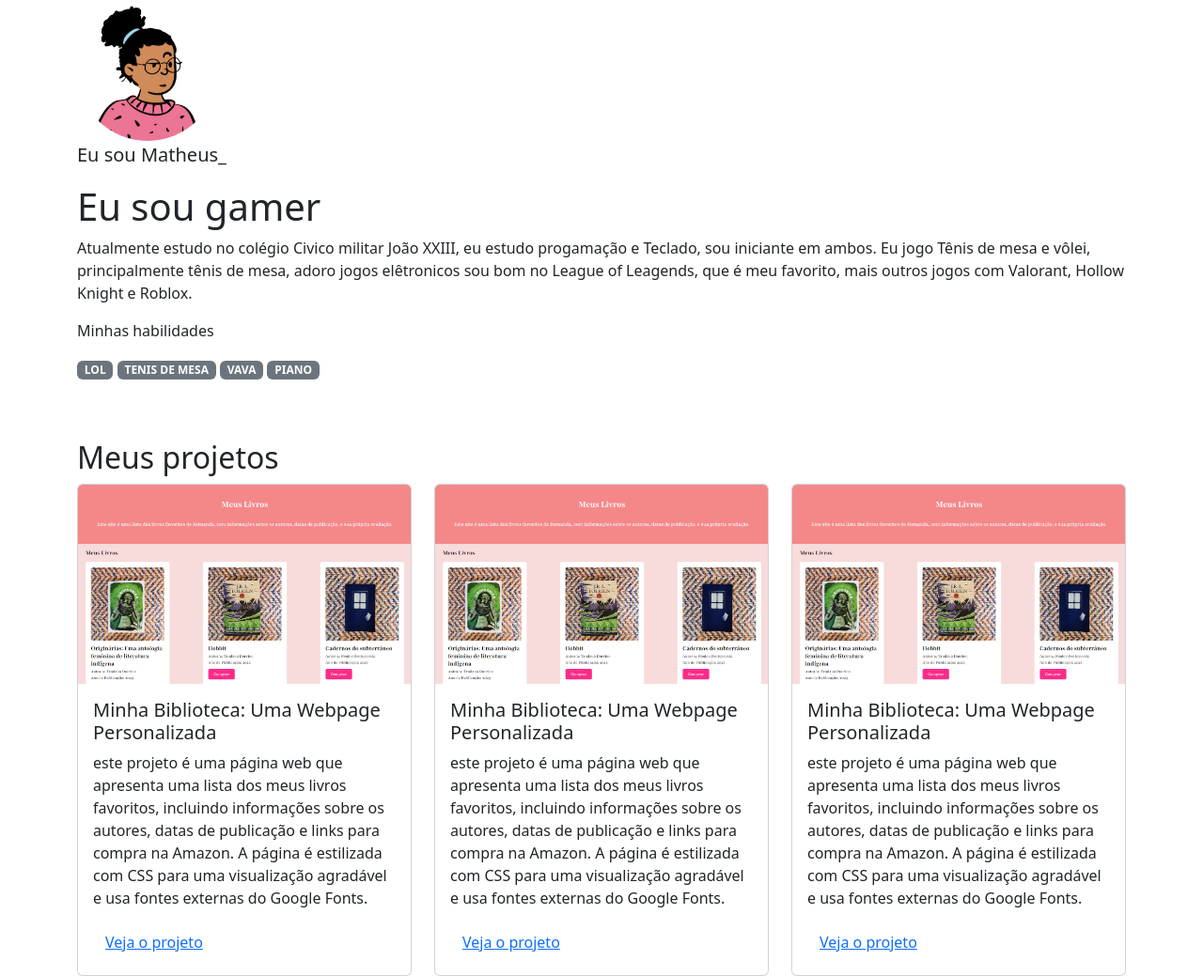
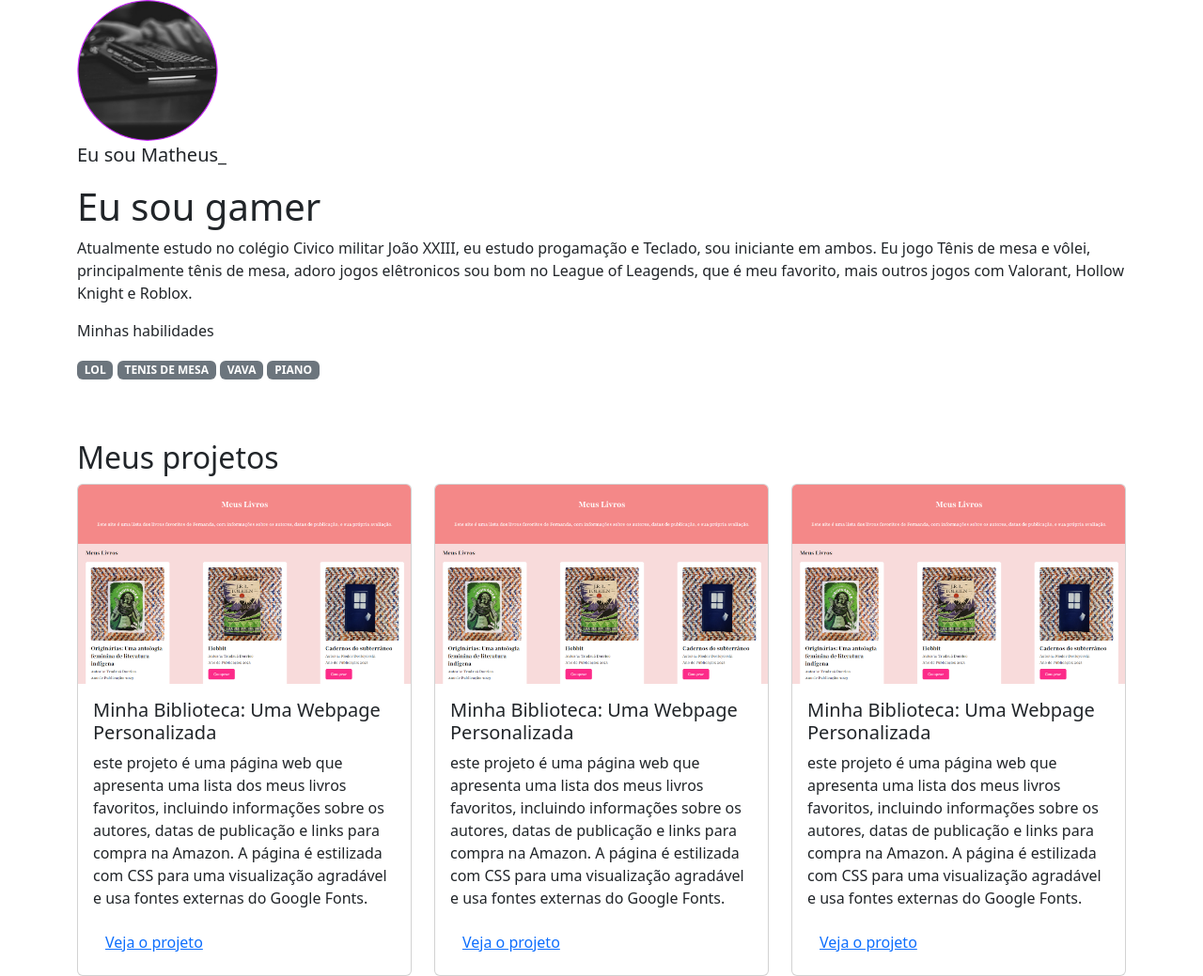
Before and after one commit to GitMatheusGit/Portifolio, a plain HTML site: page index.html in a window 1280 px wide. Shown: the whole page at 94% size. Drawn offline with nearby package versions, Linux system fonts and the light colour scheme.

Commit message:
pefil avatar

```diff
--- a/index.html
+++ b/index.html
@@ -11,7 +11,7 @@
 
 <body>
     <header class="container">
-        <img src="img/avatar-perfil.png" alt="avatar da Fernanda" class="rounded-circle" width="150" height="150" srcset="">
+        <img src="img/Ellipse 1497.png" alt="AVATAR MATHEUS" class="rounded-circle" width="150" height="150" srcset="">
         <p class="lead">Eu sou Matheus_</p>
         <h1>Eu sou gamer</h1>
         <p>Atualmente estudo no colégio Civico militar João XXIII, eu estudo progamação e Teclado,
```
